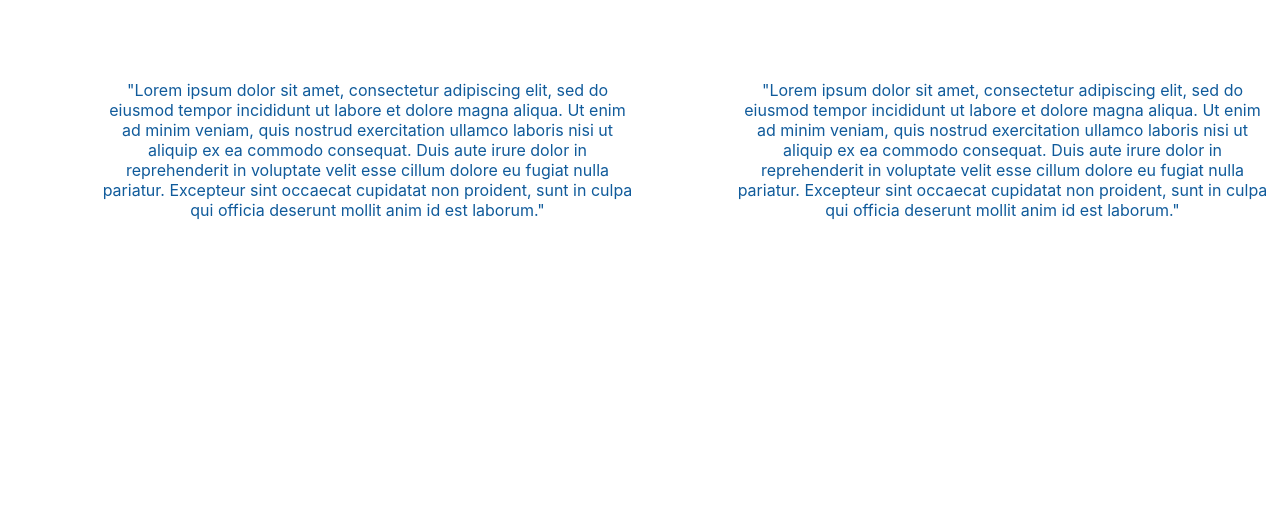
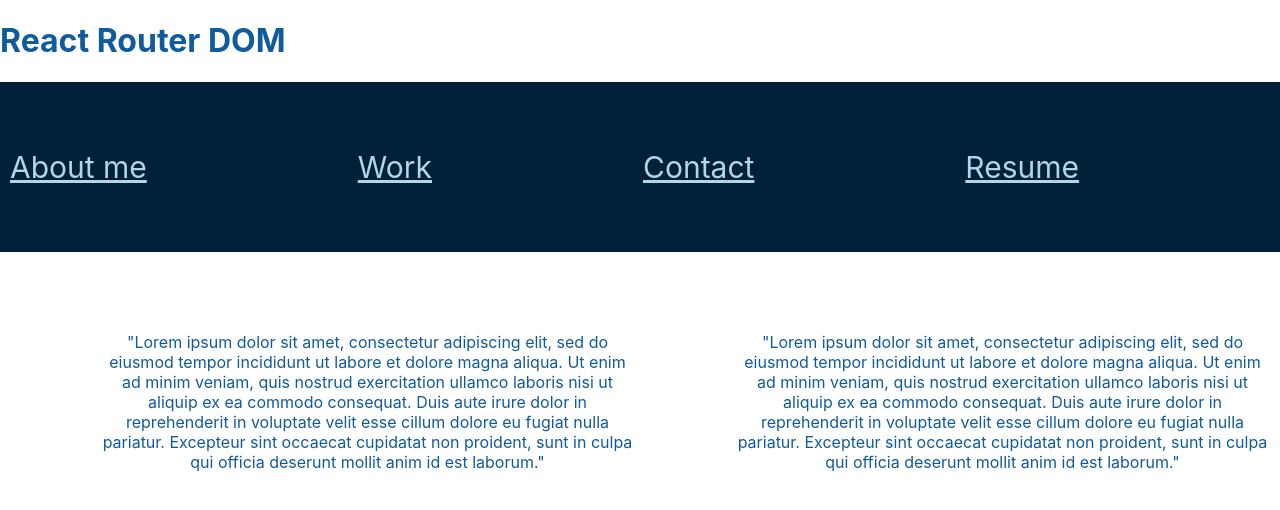
Before and after one commit to evan-pieper/Evan-Piepers-Portfolio, a React (Create React App) app in the folder REACT-portfolio/: page / in a window 1280 px wide. Shown: the top 510 px of the page. Built offline with nearby package versions, Linux system fonts and the light colour scheme.

Commit message:
added header outside router so it can accessed at all times

```diff
--- a/REACT-portfolio/src/App.js
+++ b/REACT-portfolio/src/App.js
@@ -1,6 +1,6 @@
 // Structural imports
 import React from 'react';
-import { BrowserRouter as Router, Route, Routes } from 'react-router-dom';
+import { BrowserRouter as Router, Route, Routes, Link } from 'react-router-dom';
 // Styling imports
 import './styles/App.css';
 // Component imports
@@ -14,6 +14,8 @@ function App() {
   <div>
 
     <Router>
+      <h1>React Router DOM</h1>
+      <Header />
       <Routes>
         <Route path="/" element={<AboutMe />} />
         <Route path="/aboutme" element={<AboutMe />} />
--- a/REACT-portfolio/src/components/Header.js
+++ b/REACT-portfolio/src/components/Header.js
@@ -9,14 +9,10 @@ function Header() {
       <header className = "row" id = "header">
             <section id = "navbar">
                 {/* Navbar links to rest of document, except for resume which redirects to a separate page (linkedin as a placeholder until separate resume page is integrated)*/}
-                <Link to="/aboutMeSection"><AboutMe /></Link>
-                <Link to="/workSection"><Work /></Link>
-                <Link to="/contactSection"><Contact /></Link>
+                <Link to="/aboutMeSection">About me</Link>
+                <Link to="/workSection">Work</Link>
+                <Link to="/contactSection">Contact</Link>
                 <a href="https://www.linkedin.com/in/evanpieper/">Resume</a>
-            </section>
-            <section className="row" id="subheader">
-                {/* sets up the subheader element*/}
-                <h4 id = "subheader_subtitle">Cool Subtitle Here!</h4>
             </section>
       </header>
     );
```
